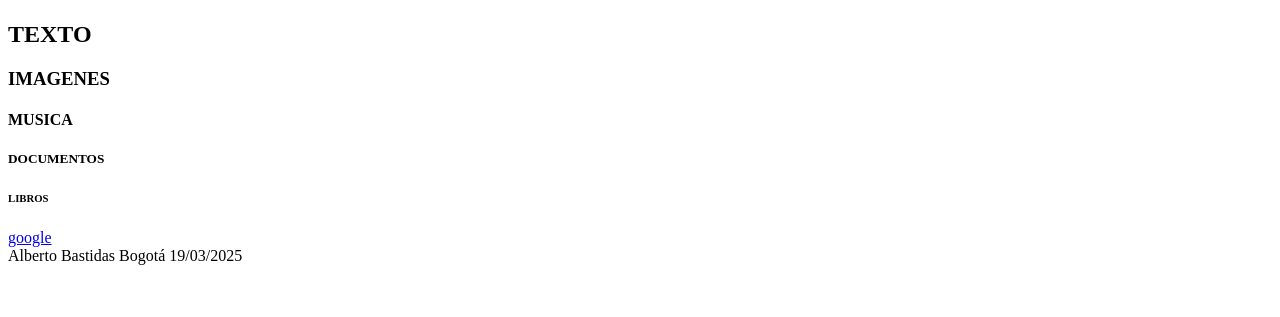
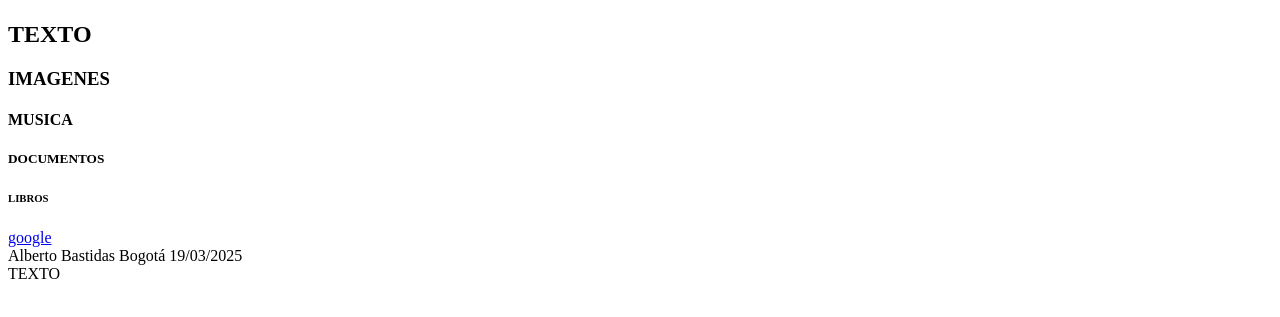
Before and after one commit to Albertobastidas1990/bit-website, a plain HTML site: page index.html in a window 1280 px wide. Shown: the part 137-454 px from the top of the page. Drawn offline with Linux system fonts and the light colour scheme.

Commit message:
proyecto final

```diff
--- a/index.html
+++ b/index.html
@@ -27,7 +27,7 @@
 
     <footer>Alberto Bastidas Bogotá 19/03/2025</footer>
 
-
+    <article>TEXTO</article>
 
 </body>
 </html>
```
